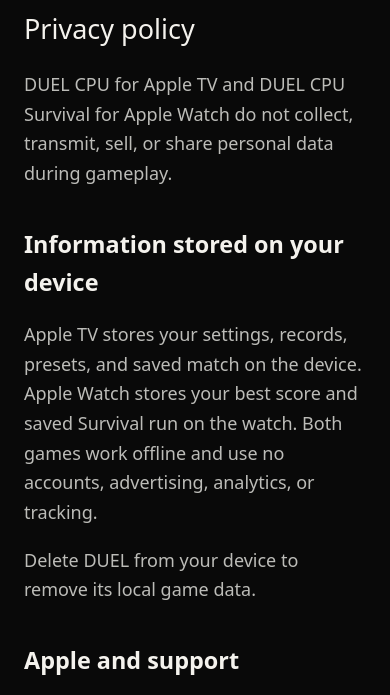
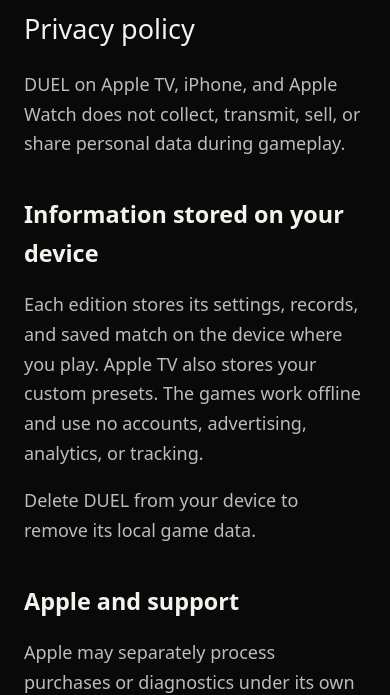
Before and after one commit to DeanShoshana/duel-site, a plain HTML site: page privacy.html in a window 390 px wide. Shown: the part 129-824 px from the top of the page. Drawn offline with Linux system fonts and the light colour scheme.

Commit message:
Document DUEL for iPhone and Apple Watch

```diff
--- a/privacy.html
+++ b/privacy.html
@@ -7,9 +7,9 @@
 <main>
   <h1>DUEL</h1>
   <p class="lead">Privacy policy</p>
-  <p>DUEL CPU for Apple TV and DUEL CPU Survival for Apple Watch do not collect, transmit, sell, or share personal data during gameplay.</p>
+  <p>DUEL on Apple TV, iPhone, and Apple Watch does not collect, transmit, sell, or share personal data during gameplay.</p>
   <h2>Information stored on your device</h2>
-  <p>Apple TV stores your settings, records, presets, and saved match on the device. Apple Watch stores your best score and saved Survival run on the watch. Both games work offline and use no accounts, advertising, analytics, or tracking.</p>
+  <p>Each edition stores its settings, records, and saved match on the device where you play. Apple TV also stores your custom presets. The games work offline and use no accounts, advertising, analytics, or tracking.</p>
   <p>Delete DUEL from your device to remove its local game data.</p>
   <h2>Apple and support</h2>
   <p>Apple may separately process purchases or diagnostics under its own privacy policies. If you email support, the developer uses the information you choose to share to respond to your request.</p>
```
Also changed, not shown: index.html (+1 -1 lines), support.html (+2 -0 lines).
